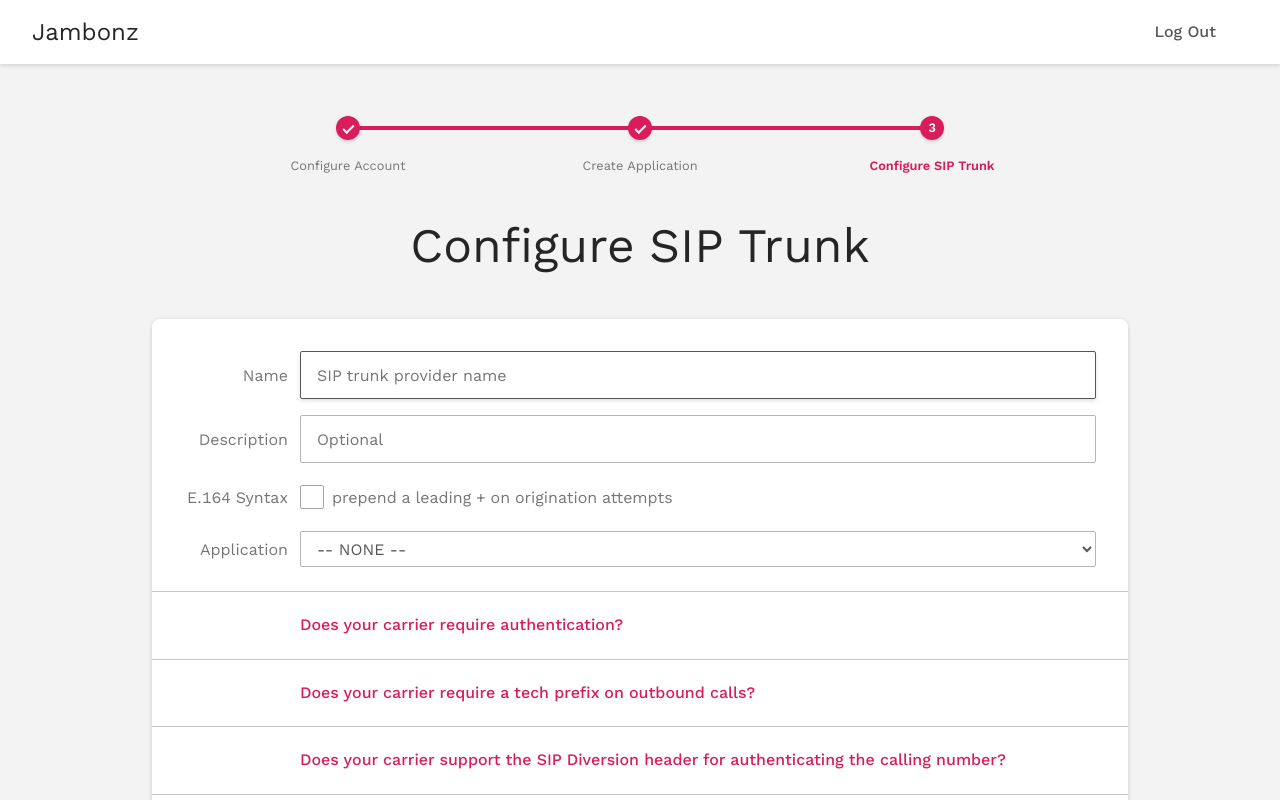
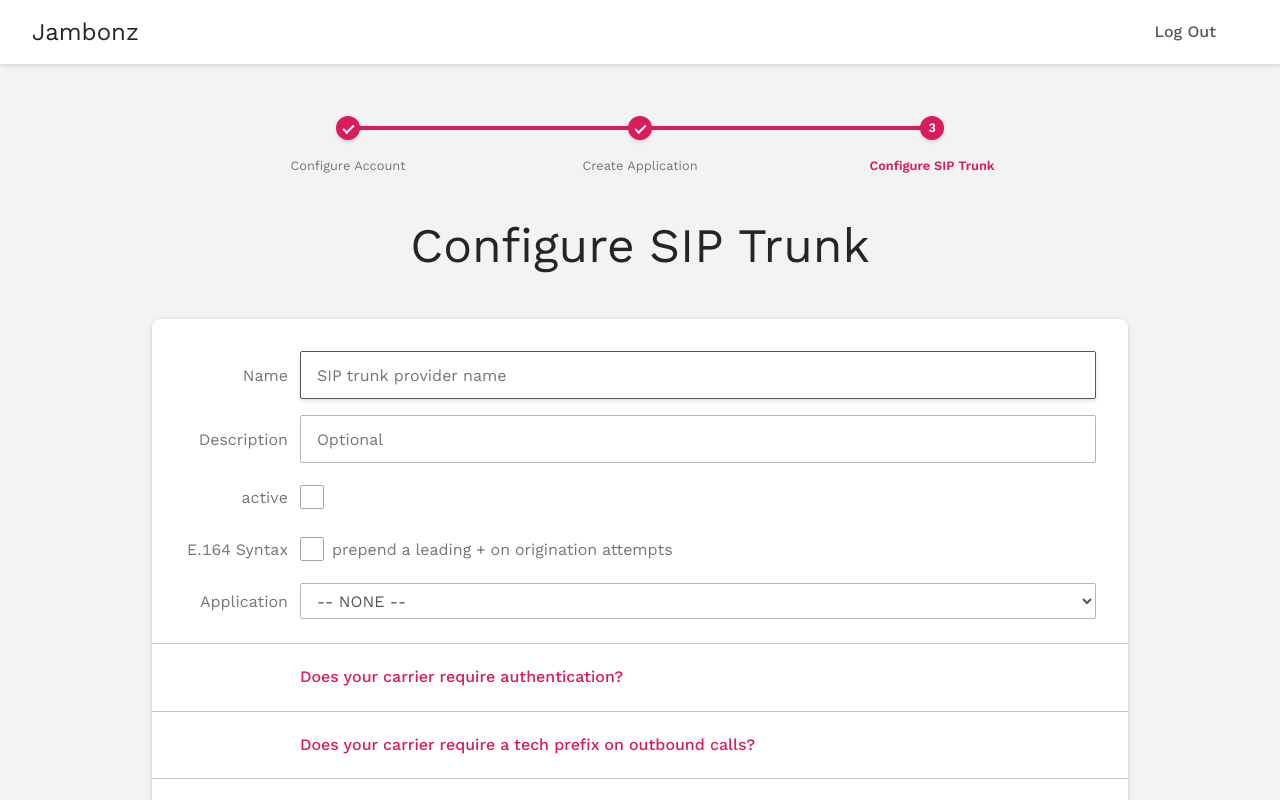
Before and after one commit to jambonz/jambonz-webapp, a React (Create React App) app: page /configure-sip-trunk in a window 1280 px wide. Shown: the top 800 px of the page. Built offline with nearby package versions, Linux system fonts and the light colour scheme; sample sign-in values are in the browser's storage.

Commit message:
add active to carrier form

```diff
--- a/src/components/forms/SipTrunkForm.js
+++ b/src/components/forms/SipTrunkForm.js
@@ -65,6 +65,7 @@ const SipTrunkForm = props => {
   const [techPrefixInvalid, setTechPrefixInvalid ] = useState(false);
   const [suportSIP, setSupportSIP] = useState(false);
   const [diversion, setDiversion] = useState("");
+  const [carrierActive, setCarrierActive] = useState(false);
 
   const [ applicationValues, setApplicationValues ] = useState([]);
 
@@ -176,6 +177,7 @@ const SipTrunkForm = props => {
             setRequiredTechPrefix(currentSipTrunk[0].tech_prefix ? true : false);
             setSupportSIP(currentSipTrunk[0].diversion ? true : false);
             setDiversion(currentSipTrunk[0].diversion || '');
+            setCarrierActive(currentSipTrunk[0].is_active === 1);
           }
         }
         setShowLoader(false);
@@ -517,6 +519,7 @@ const SipTrunkForm = props => {
           register_sip_realm: register ? realm.trim() : null,
           tech_prefix: techPrefix ? techPrefix.trim() : null,
           diversion: diversion ? diversion.trim() : null,
+          is_active: carrierActive ? 1 : 0,
         },
       });
       const voip_carrier_sid = voipCarrier.data.sid;
@@ -686,6 +689,17 @@ const SipTrunkForm = props => {
             onChange={e => setDescription(e.target.value)}
             placeholder="Optional"
           />
+
+          <Label htmlFor="active">active</Label>
+          <Checkbox
+            noLeftMargin
+            name="active"
+            id="active"
+            label=""
+            checked={carrierActive}
+            onChange={e => setCarrierActive(e.target.checked)}
+          />
+
           <Label htmlFor="e164">E.164 Syntax</Label>
           <Checkbox
             noLeftMargin
```
